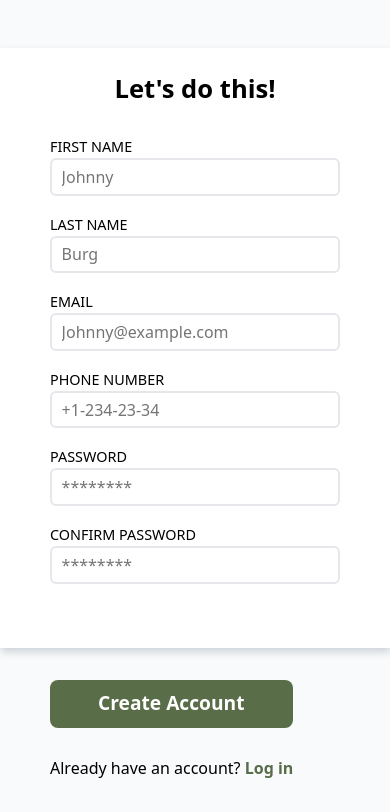
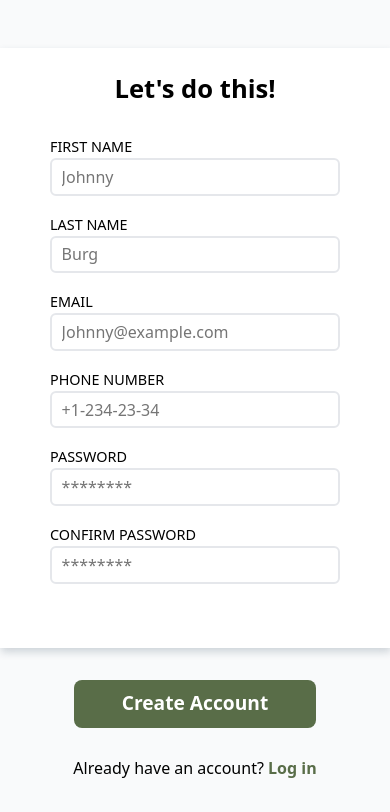
Before and after one commit to DefalterXD/Sign-up-Form, a plain HTML site: page index.html in a window 390 px wide. Shown: the part 921-1733 px from the top of the page. After the commit the page ends 1701 px from the top, so only its background shows below. Drawn offline with Linux system fonts and the light colour scheme.

Commit message:
fix(style.css): align button container to center

```diff
--- a/style.css
+++ b/style.css
@@ -214,4 +214,11 @@ input:invalid:not(:placeholder-shown) {
     .form__caption {
         text-align: center;
     }
+
+    .button__wrapper,
+    .button__wrapper > *{
+        padding: 0;
+        margin: 0 auto;
+        text-align: center;
+    }
 }
```
